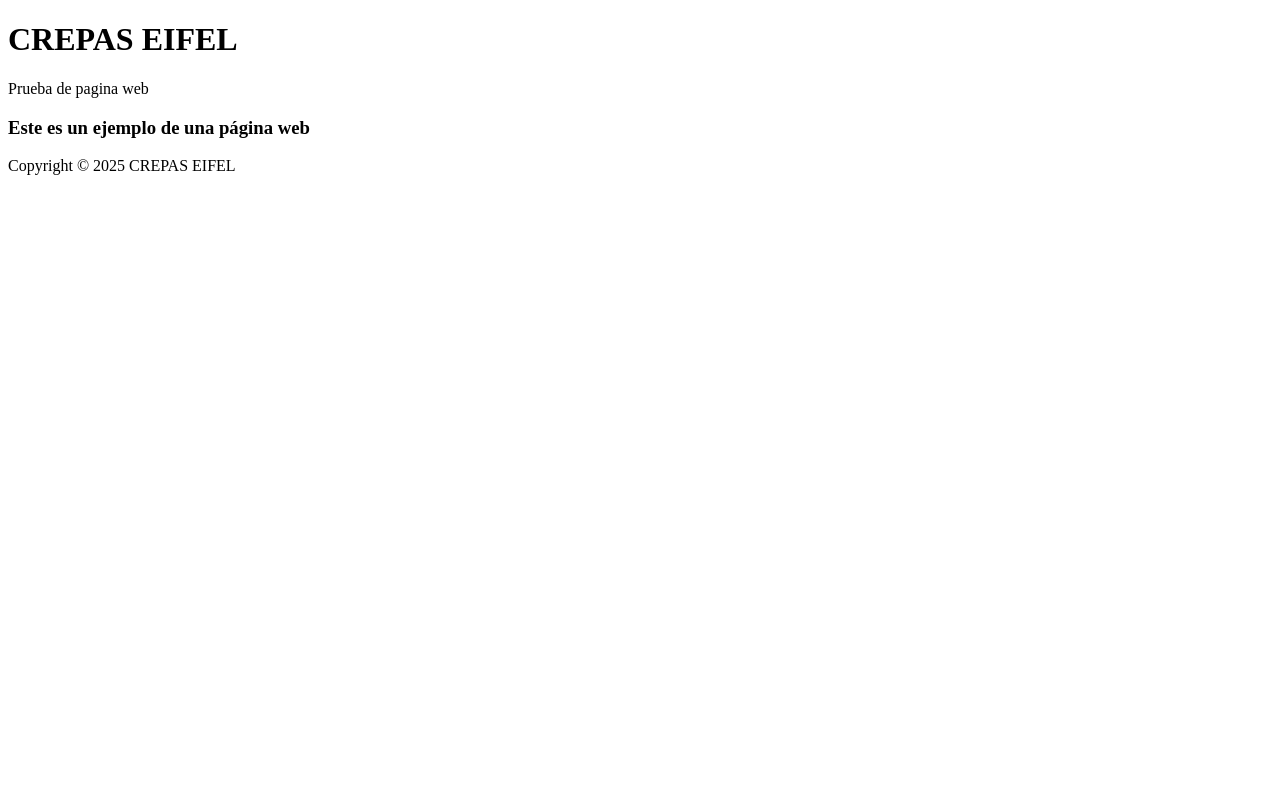
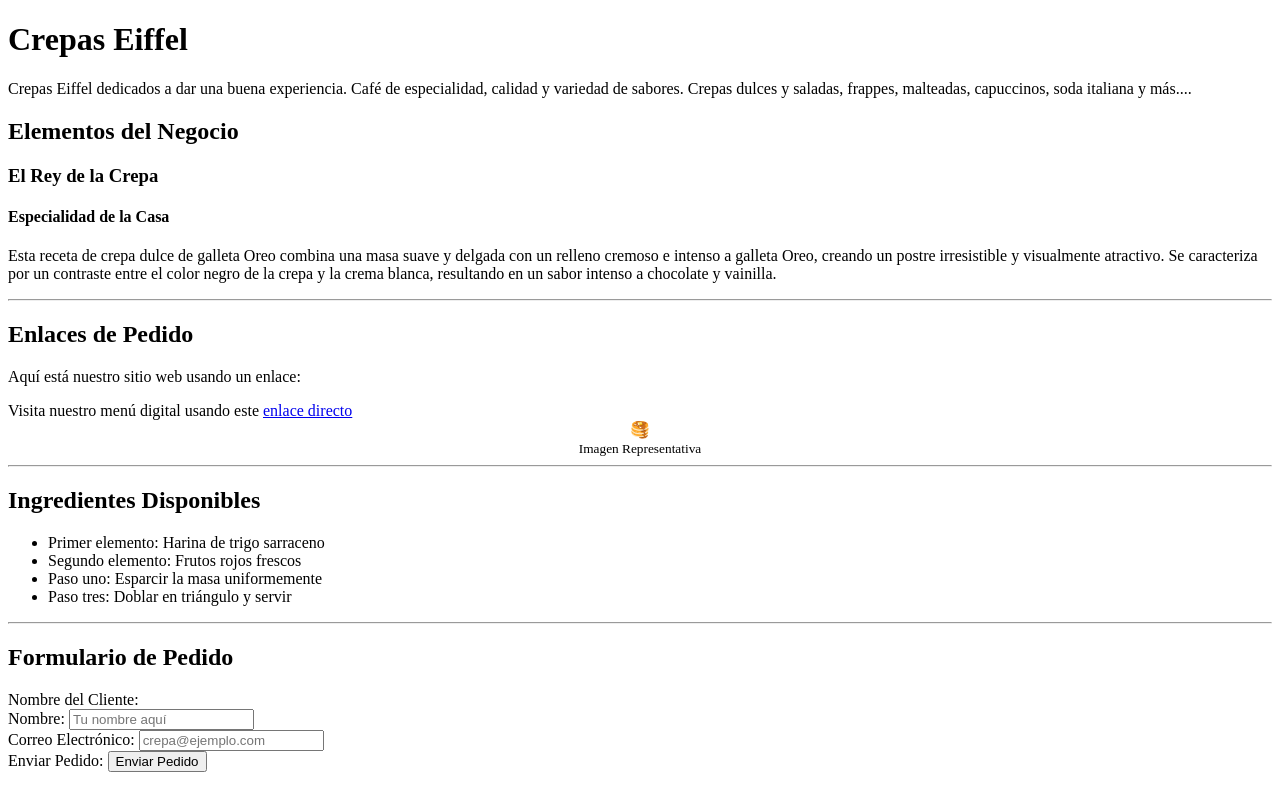
Before and after one commit to OmarVelMart/appcrepas, a plain HTML site: page index.html in a window 1280 px wide. Drawn offline with Linux system fonts and the light colour scheme.

Commit message:
modificacion de pagina para proyecto

```diff
--- a/index.html
+++ b/index.html
@@ -6,11 +6,73 @@
     <title>Document</title>
 </head>
 <body>
-    <h1>CREPAS EIFEL</h1>
-    <P>Prueba de pagina web</P>
-    <h3>Este es un ejemplo de una página web</h3>
-    <footer>
-        <p>Copyright &copy; 2025 CREPAS EIFEL</p>
-    </footer>
+   <div class="container">
+    <h1> Crepas Eiffel</h1>
+    <p>Crepas Eiffel dedicados a dar una buena experiencia.
+Café de especialidad, calidad y variedad de sabores.
+Crepas dulces y saladas, frappes, malteadas, capuccinos, soda italiana y más....</p>
+
+    <section>
+        <h2>Elementos del Negocio</h2>
+        <h3>El Rey de la Crepa</h3>
+        <h4>Especialidad de la Casa</h4>
+        <p>Esta receta de crepa dulce de galleta Oreo combina una masa suave y delgada con un relleno cremoso e intenso a galleta Oreo, creando un postre irresistible y visualmente atractivo. Se caracteriza por un contraste entre el color negro de la crepa y la crema blanca, resultando en un sabor intenso a chocolate y vainilla. </p>
+    </section>
+
+    <hr>
+
+    <section>
+        <h2>Enlaces de Pedido</h2>
+        <p>Aquí está nuestro sitio web usando un enlace:</p>
+        <div class="enlace-seccion">
+            <div>
+                Visita nuestro menú digital usando este <a href="#">enlace directo</a>
+            </div>
+            <div style="text-align: center;">
+                <div class="img-rep">🥞</div>
+                <small>Imagen Representativa</small>
+            </div>
+        </div>
+    </section>
+
+    <hr>
+
+    <section>
+        <h2>Ingredientes Disponibles</h2>
+        <ul>
+            <li>Primer elemento: Harina de trigo sarraceno</li>
+            <li>Segundo elemento: Frutos rojos frescos</li>
+            <li>Paso uno: Esparcir la masa uniformemente</li>
+            <li>Paso tres: Doblar en triángulo y servir</li>
+        </ul>
+    </section>
+
+    <hr>
+
+    <section>
+        <h2>Formulario de Pedido</h2>
+        <div class="form-box">
+            <form>
+                <div class="campo">
+                    <label>Nombre del Cliente:</label>
+                </div>
+                <div class="campo">
+                    <label for="nombre">Nombre:</label>
+                    <input type="text" id="nombre" name="nombre" placeholder="Tu nombre aquí">
+                </div>
+                <div class="campo">
+                    <label for="email">Correo Electrónico:</label>
+                    <input type="email" id="email" name="email" placeholder="crepa@ejemplo.com">
+                </div>
+                <div class="campo">
+                    <label>Enviar Pedido:</label>
+                    <input type="submit" value="Enviar Pedido">
+                </div>
+            </form>
+        </div>
+    </section>
+</div>
+
+
 </body>
 </html>
```
